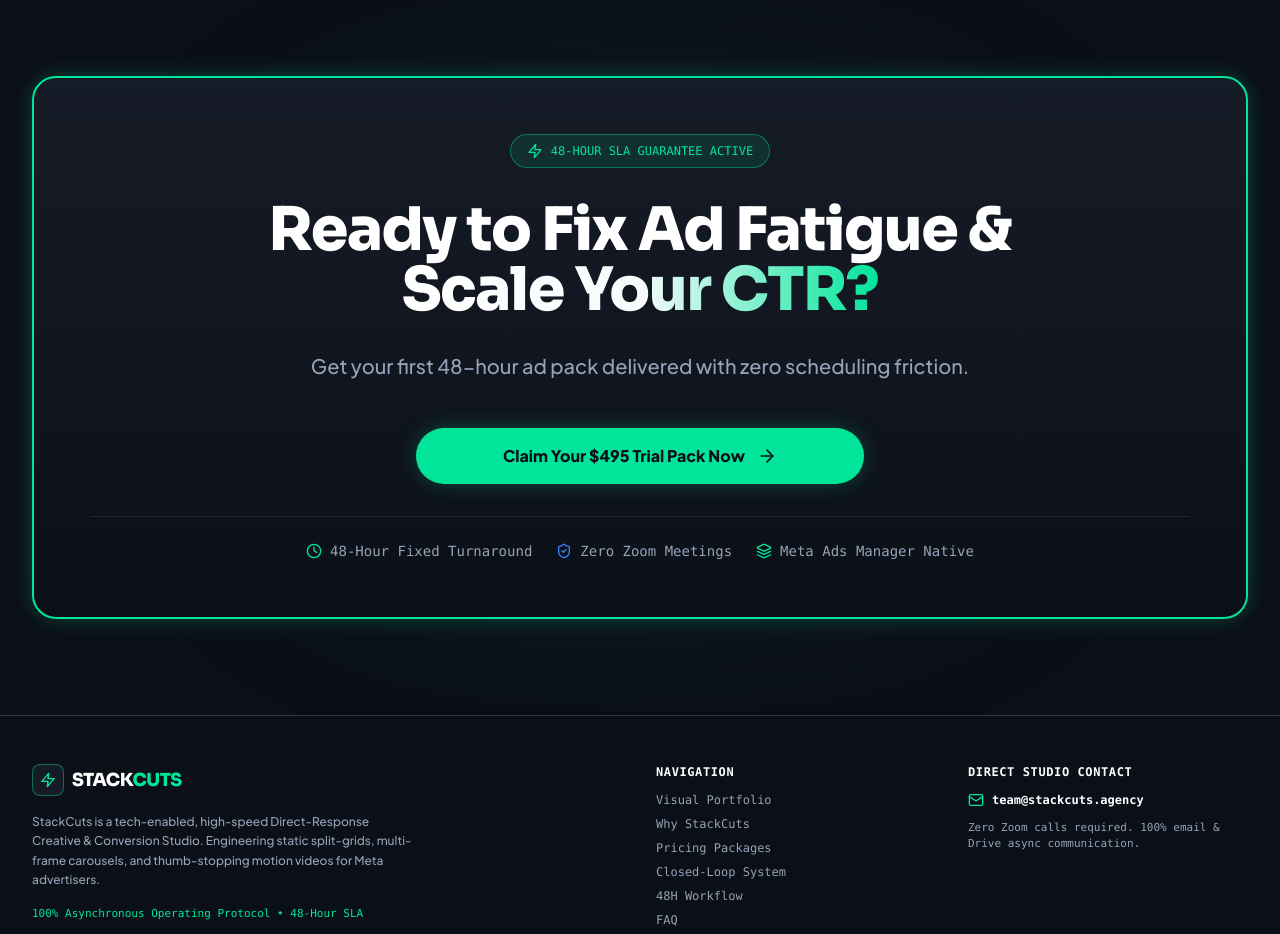
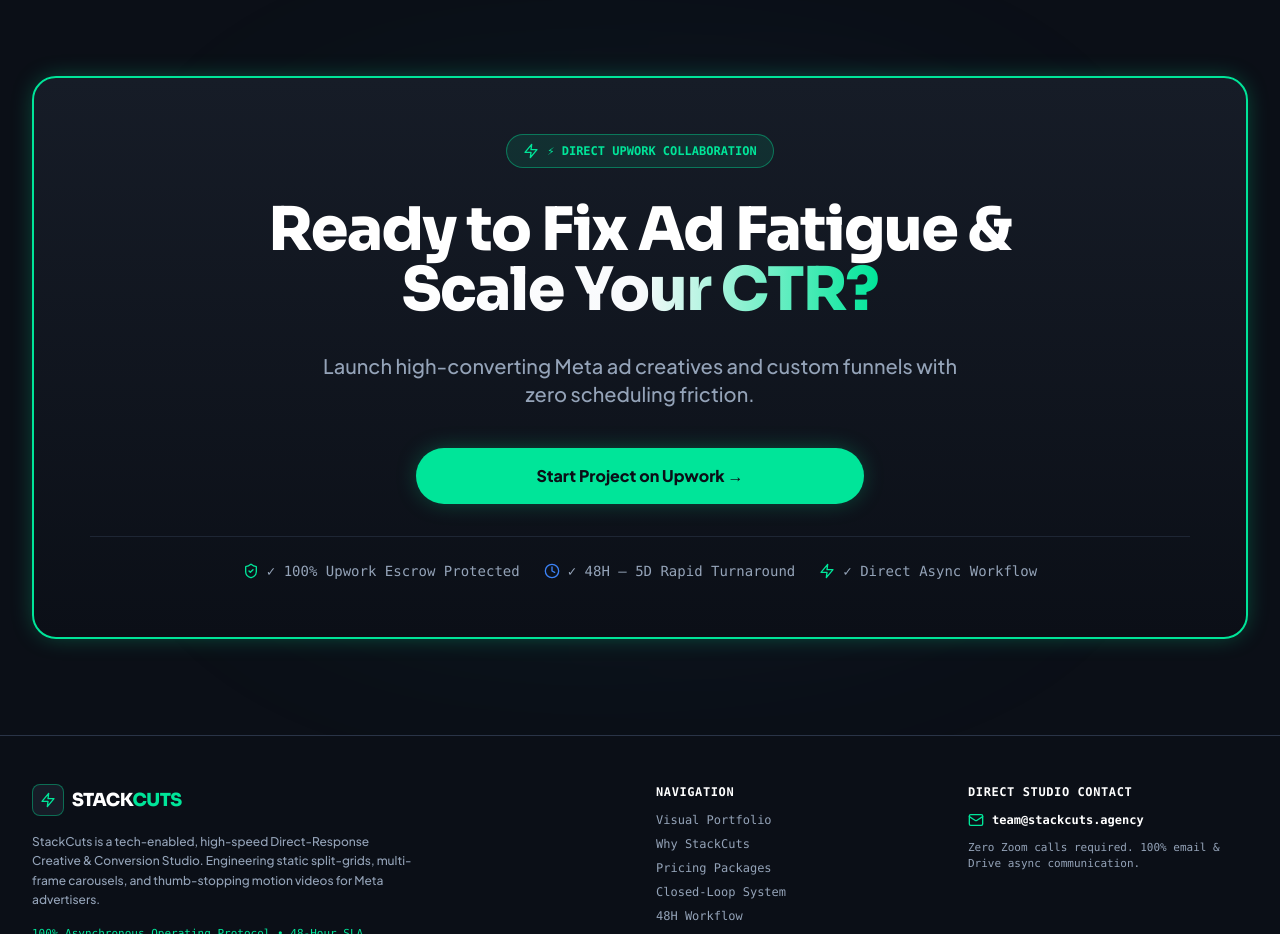
Before and after one commit to StackCuts/Agency, a React (Vite) app: page / in a window 1280 px wide. Shown: the part 10040-10974 px from the top of the page. Built offline with nearby package versions, Linux system fonts and the light colour scheme.

Commit message:
Update FinalCTA copy, badge, button, and trust checkmarks for Upwork alignment

```diff
--- a/src/components/FinalCTA.jsx
+++ b/src/components/FinalCTA.jsx
@@ -1,19 +1,19 @@
 import React from 'react';
-import { Zap, ArrowRight, ShieldCheck, Clock, Layers } from 'lucide-react';
+import { Zap, ArrowRight, ShieldCheck, Clock } from 'lucide-react';
 
 export default function FinalCTA({ onOpenModal }) {
   return (
-    <section className="py-24 bg-[#0B0F17] relative border-t border-[#2A3447]/50 overflow-hidden">
+    <section className="py-20 sm:py-24 bg-[#0B0F17] relative border-t border-[#2A3447]/50 overflow-hidden">
 
       {/* Background Radial Glow */}
       <div className="absolute top-1/2 left-1/2 -translate-x-1/2 -translate-y-1/2 w-[700px] h-[350px] bg-gradient-to-r from-[#00E599]/15 to-[#3B82F6]/15 blur-[120px] pointer-events-none rounded-full" />
 
       <div className="max-w-7xl mx-auto px-4 sm:px-6 lg:px-8 relative z-10">
-        <div className="rounded-3xl bg-gradient-to-b from-[#161C27] to-[#0B0F17] border-2 border-[#00E599] p-8 sm:p-14 text-center shadow-mint-glow space-y-8 relative">
+        <div className="rounded-3xl bg-gradient-to-b from-[#161C27] to-[#0B0F17] border-2 border-[#00E599] p-6 sm:p-14 text-center shadow-mint-glow space-y-8 relative">
 
-          <div className="inline-flex items-center gap-2 px-4 py-2 rounded-full bg-[#00E599]/10 border border-[#00E599]/40 text-xs font-mono text-[#00E599]">
+          <div className="inline-flex items-center gap-2 px-4 py-2 rounded-full bg-[#00E599]/10 border border-[#00E599]/40 text-xs font-mono text-[#00E599] font-bold">
             <Zap className="w-4 h-4" />
-            <span>48-HOUR SLA GUARANTEE ACTIVE</span>
+            <span>⚡ DIRECT UPWORK COLLABORATION</span>
           </div>
 
           <h2 className="text-3xl sm:text-5xl lg:text-6xl font-display font-extrabold text-white tracking-tight leading-tight max-w-4xl mx-auto">
@@ -24,32 +24,31 @@
           </h2>
 
           <p className="text-base sm:text-xl text-[#94A3B8] max-w-2xl mx-auto font-normal">
-            Get your first 48-hour ad pack delivered with zero scheduling friction.
+            Launch high-converting Meta ad creatives and custom funnels with zero scheduling friction.
           </p>
 
-          <div className="pt-4 flex flex-col sm:flex-row items-center justify-center gap-4 max-w-md mx-auto">
+          <div className="pt-2 flex flex-col sm:flex-row items-center justify-center gap-4 max-w-md mx-auto">
             <button
-              onClick={() => onOpenModal('Growth Pack ($495 Trial)')}
-              className="btn-shimmer w-full py-4 px-8 rounded-full bg-[#00E599] text-[#0B0F17] font-extrabold text-base hover:bg-[#00E599]/90 transition-all shadow-mint-glow flex items-center justify-center gap-3 group"
+              onClick={() => onOpenModal && onOpenModal('Start Project on Upwork')}
+              className="btn-shimmer w-full py-4 px-8 rounded-full bg-[#00E599] text-[#0B0F17] font-extrabold text-base hover:bg-[#00E599]/90 transition-all shadow-mint-glow flex items-center justify-center gap-2 group"
             >
-              <span>Claim Your $495 Trial Pack Now</span>
-              <ArrowRight className="w-5 h-5 group-hover:translate-x-1 transition-transform" />
+              <span>Start Project on Upwork →</span>
             </button>
           </div>
 
           {/* Micro Features under CTA */}
-          <div className="pt-6 border-t border-[#2A3447]/60 flex flex-wrap items-center justify-center gap-6 text-xs sm:text-sm font-mono text-[#94A3B8]">
+          <div className="pt-6 border-t border-[#2A3447]/60 flex flex-wrap items-center justify-center gap-4 sm:gap-6 text-xs sm:text-sm font-mono text-[#94A3B8]">
             <div className="flex items-center gap-2">
-              <Clock className="w-4 h-4 text-[#00E599]" />
-              <span>48-Hour Fixed Turnaround</span>
+              <ShieldCheck className="w-4 h-4 text-[#00E599]" />
+              <span>✓ 100% Upwork Escrow Protected</span>
             </div>
             <div className="flex items-center gap-2">
-              <ShieldCheck className="w-4 h-4 text-[#3B82F6]" />
-              <span>Zero Zoom Meetings</span>
+              <Clock className="w-4 h-4 text-[#3B82F6]" />
+              <span>✓ 48H – 5D Rapid Turnaround</span>
             </div>
             <div className="flex items-center gap-2">
-              <Layers className="w-4 h-4 text-[#00E599]" />
-              <span>Meta Ads Manager Native</span>
+              <Zap className="w-4 h-4 text-[#00E599]" />
+              <span>✓ Direct Async Workflow</span>
             </div>
           </div>
 
```
